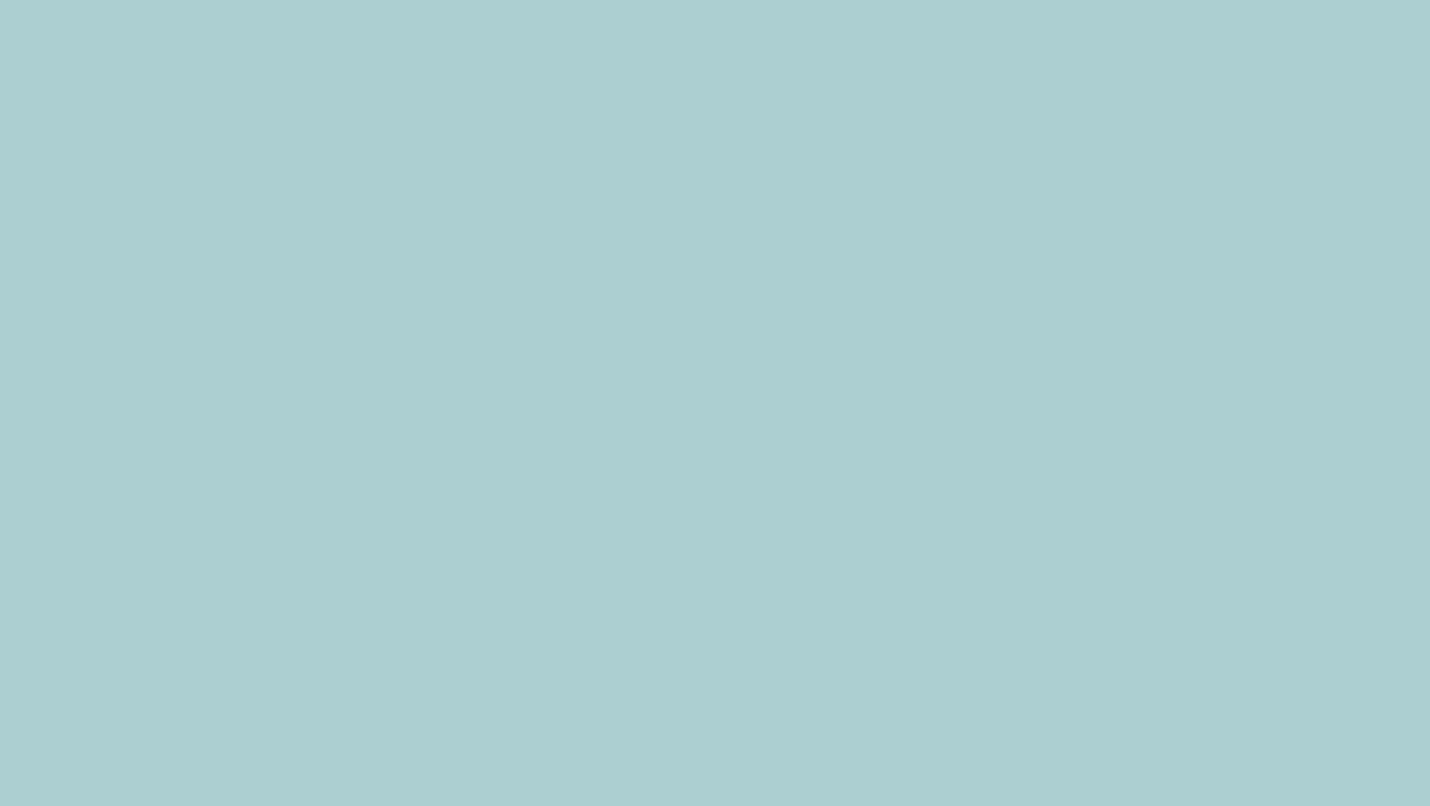
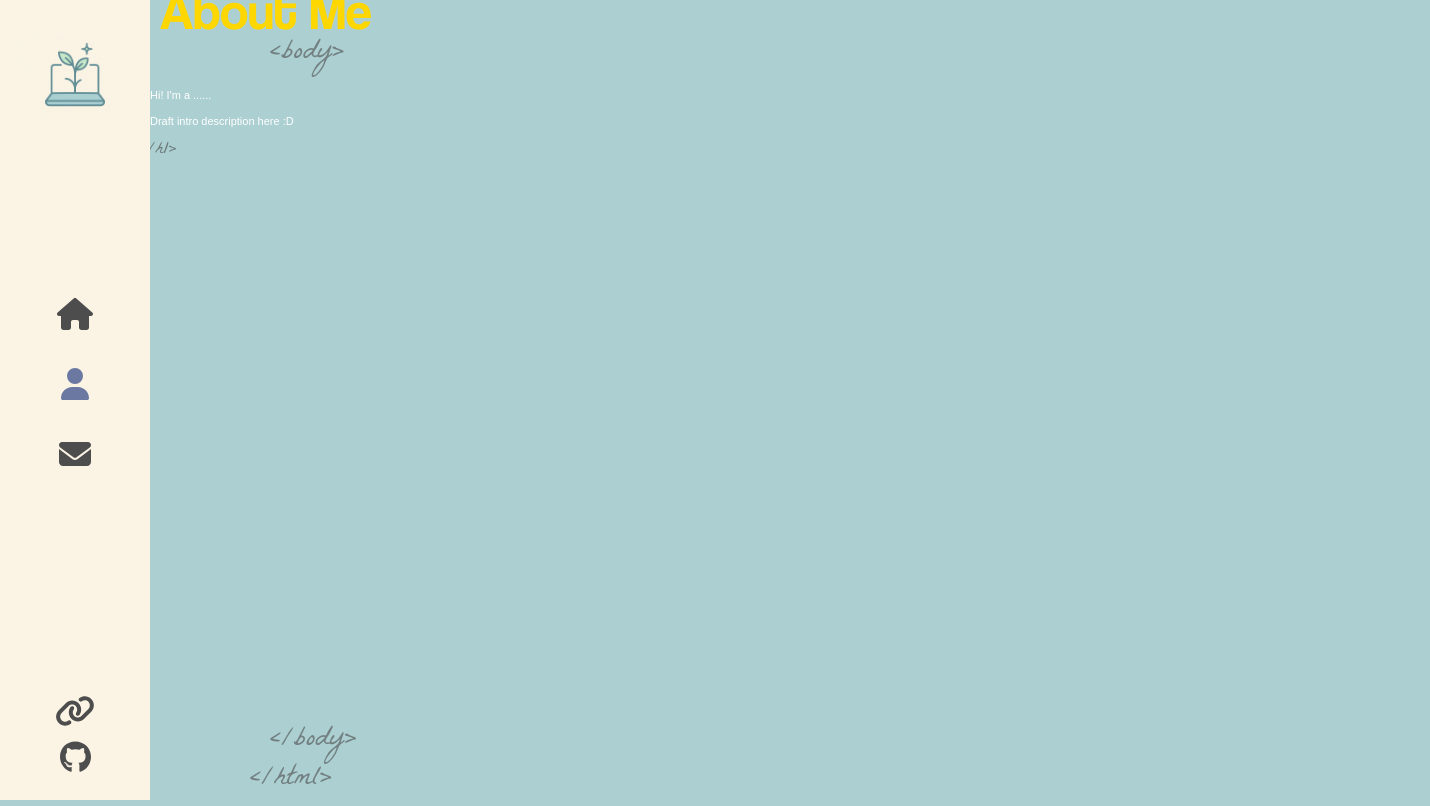
Before and after one commit to ChloeW125/personal-portfolio, a React (Create React App) app: page /about in a window 1280 px wide. Before the commit this address had no page. Shown: the whole page, 1430 px wide, since content can reach past the window. Built offline with nearby package versions, Linux system fonts and the light colour scheme.

Commit message:
started about page

```diff
--- a/src/App.js
+++ b/src/App.js
@@ -2,6 +2,7 @@
 import { Routes, Route } from 'react-router-dom'
 import Layout from './components/layout'
 import Home from './components/home'
+import About from './components/about'
 
 function App() {
   return (
@@ -9,6 +10,7 @@
     <Routes>
       <Route path="/" element={<Layout />}>
         <Route index element={<Home />} />
+        <Route path="about" element={<About />} />
       </Route>
     </Routes>
     </>
--- /dev/null
+++ b/src/components/about/index.js
@@ -0,0 +1,20 @@
+import AnimatedLetters from '../animatedLetters'
+import './index.scss'
+
+const About = () => {
+    return(
+        <div className="container about-page">
+            <div className="text-zone">
+                <h1>
+                    <AnimatedLetters
+                        strArray={"About Me".split("")}
+                        idx={15}/>
+                </h1>
+                <p>Hi! I'm a ......</p>
+                <p>Draft intro description here :D</p>
+            </div>
+        </div>
+    )
+}
+
+export default About
--- a/src/components/home/index.js
+++ b/src/components/home/index.js
@@ -2,6 +2,7 @@
 import { useState, useEffect } from 'react';
 import cLetter from '../../assets/images/c.png';
 import AnimatedLetters from '../animatedLetters';
+// import Logo from './logo'
 import './index.scss';
 
 const Home  = () => {
@@ -9,11 +10,13 @@
     const nameArray = ['h', 'l', 'o', 'e']
     const titleArray = "Aspiring software developer".split("")
 
-    // useEffect(() => {
-    //     return setTimeout(() => {
-    //         setLetterClass('text-animate-hover')
-    //     }, 4000)
-    // }, [])
+    useEffect(() => {
+        const timer = setTimeout(() => {
+            setLetterClass('text-animate-hover')
+        }, 4000)
+
+        return () => clearTimeout(timer)
+    }, [])
 
     return(
         <div className="container home-page">
@@ -36,6 +39,7 @@
                 <h2>Full-Stack Developer / Machine Learning Enthusiast / Book Connoiseur</h2>
                 <Link to="/contact" className='flat-button'>CONTACT ME</Link>
             </div>
+            {/* <Logo /> */}
         </div>
     )
 }
--- a/src/components/layout/index.scss
+++ b/src/components/layout/index.scss
@@ -38,3 +38,63 @@
     animation: fadeIn 1s forwards;
     animation-delay: 1s;
 }
+
+.about-page {
+    .text-zone{
+        position: abolsute;
+        left: 10%;
+        top: 50%;
+        transform: translateY(-50%);
+        width: 35%;
+        vertical-align: middle;
+        display: table-cell;
+        max-height: 90%;
+
+        h1 {
+            font-size: 52px;
+            font-family: 'Coolvetica';
+            color: #ffd700;
+            font-weight: 400;
+            position: relative;
+            margin-bottom: 40px;
+            left: 10px;
+        }
+
+        &::before {
+            content:'<h1>';
+            font-family: 'La Belle Aurore';
+            font-size: 18px;
+            position: absolute;
+            margin-top: -10px;
+            left: -10px;
+            opacity: 0.6;
+            line-height: 18px
+        }
+
+        &::before {
+            content:'</h1>';
+            font-family: 'La Belle Aurore';
+            font-size: 18px;
+            position: absolute;
+            margin-left: 20px;
+            left: -30px;
+            bottom: -20px;
+            opacity: 0.6;
+            line-height: 18px
+        }
+    }
+
+    p {
+        font-style: 13px;
+        color: #fff;
+        font-family: sans-serif;
+        font-weight: 300;
+        min-width: fit-content;
+        animation: pulse 1s;
+
+        &:nth-of-type(1) {
+            animation-delay: 1.1s;
+        }
+    }
+
+}
--- /dev/null
+++ b/src/components/logo/index.js
@@ -0,0 +1,11 @@
+// import './index.scss'
+
+// const Logo = () => {
+//     return(
+//         <div className='logo-container'>
+//             <img className='solid-logo' src={LogoS} alt="S"/>
+//         </div>
+//     )
+// }
+
+// export default Logo
```
Also changed, not shown: src/components/about/index.scss (added), src/components/logo/index.scss (added).
